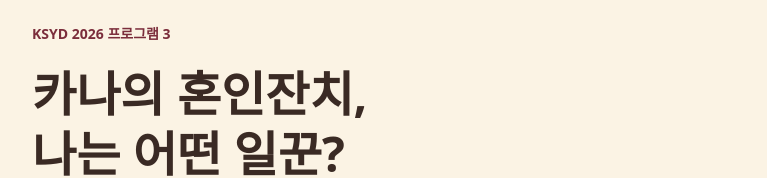
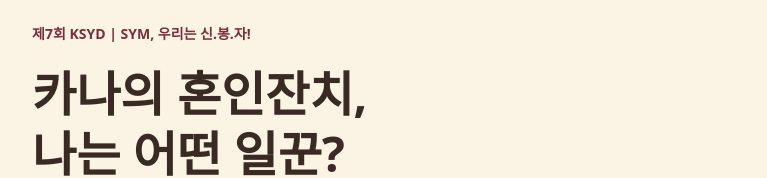
Before and after one commit to onezero01010/KSYD_MBTI, a React (Vite) app: page / in a window 1280 px wide. Shown: the top 178 px of the page, without its empty margins (256-1023 px from the left). Built offline with nearby package versions, Linux system fonts and the light colour scheme.

Commit message:
homepage change

```diff
--- a/src/pages/HomePage.tsx
+++ b/src/pages/HomePage.tsx
@@ -11,7 +11,7 @@ export function HomePage() {
     <section className="flex flex-1 flex-col justify-center gap-5 sm:gap-8">
       <div className="space-y-4 sm:space-y-5">
         <p className="text-xs font-semibold text-wine sm:text-sm">
-          KSYD 2026 프로그램 3
+          제7회 KSYD | SYM, 우리는 신.봉.자!
         </p>
         <div className="space-y-3 sm:space-y-4">
           <h1 className="text-3xl font-black leading-tight text-cocoa sm:text-5xl">
```
